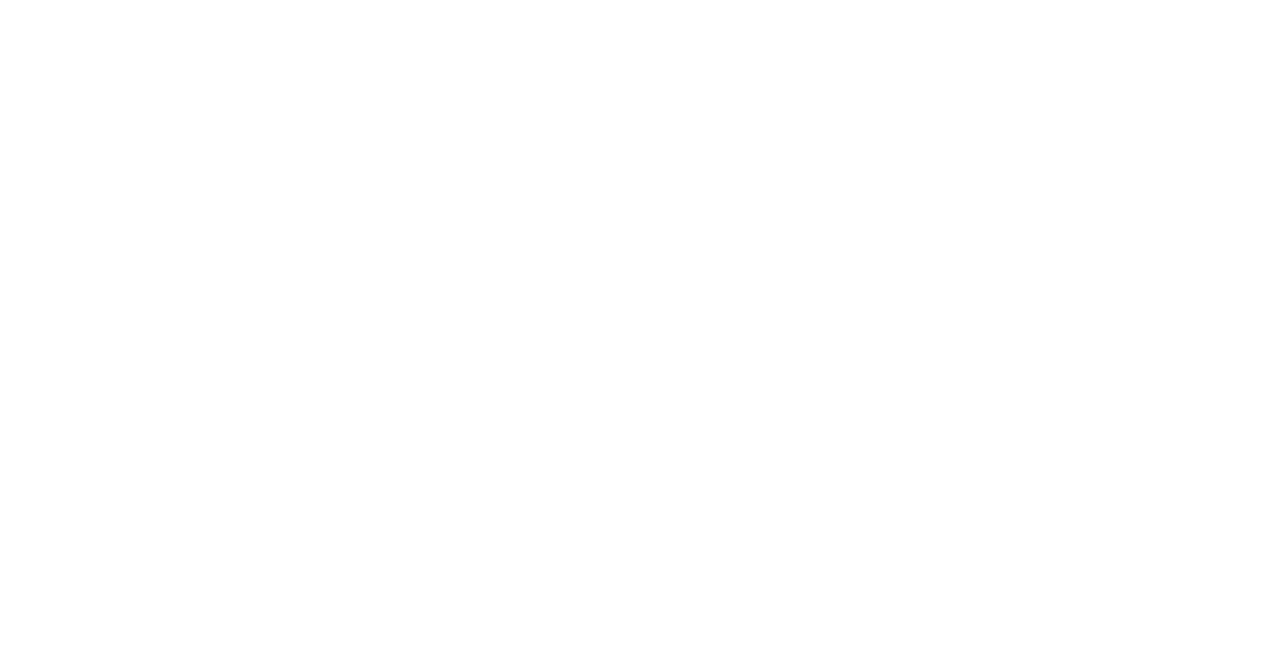
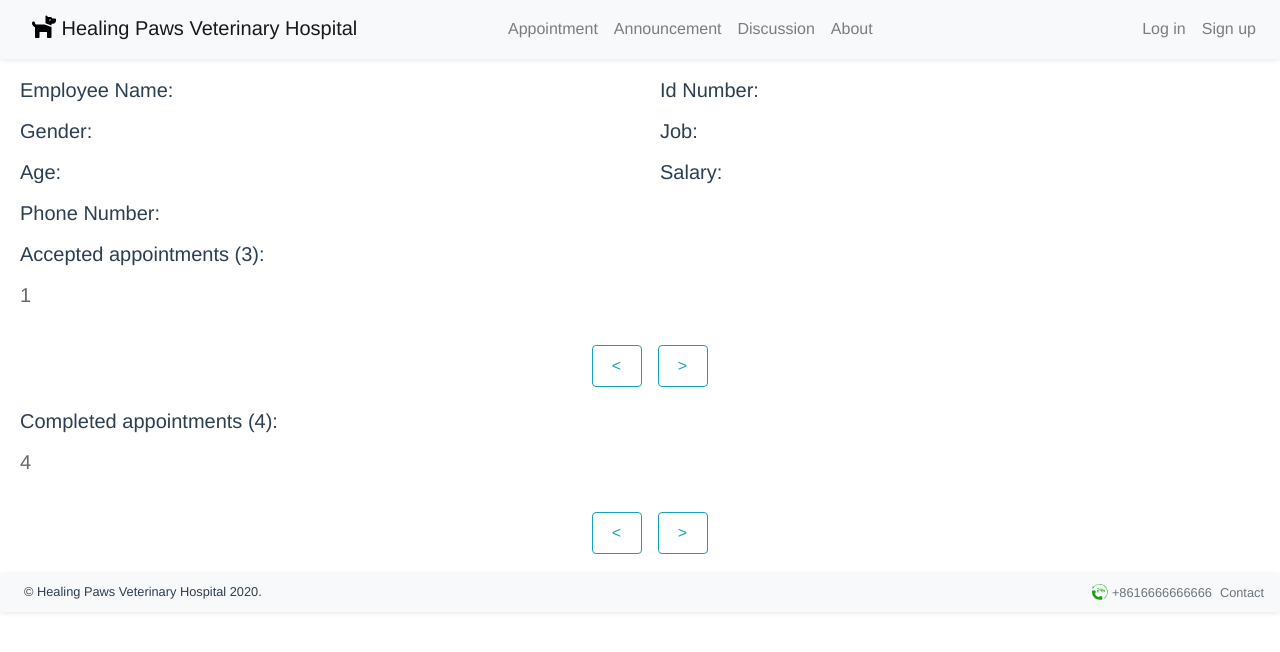
Before and after one commit to rtkCode/COMP3030J, a Vue app in the folder front-end/: page /#/employee/personal in a window 1280 px wide. Shown: the top 652 px of the page. Built offline with nearby package versions, Linux system fonts and the light colour scheme.

Commit message:
employee personal page

```diff
--- a/front-end/src/router/index.js
+++ b/front-end/src/router/index.js
@@ -8,6 +8,7 @@
 import Dashboard from '../views/Dashboard.vue'
 import EmployeeLogIn from '../views/EmployeeLogIn.vue'
 import EmployeeDashboard from '../views/EmployeeDashboard.vue'
+import EmployeePersonal from '../views/EmployeePersonal.vue'
 import axios from 'axios'
 import qs from 'qs';
 import token from '../token.js'
@@ -16,7 +17,7 @@
 axios.defaults.headers.post['Content-Type'] = 'Content-Type:application/x-www-form-urlencoded; charset=UTF-8'
 Vue.prototype.$axios = axios
 Vue.prototype.$qs = qs
-Vue.prototype.$token=token
+Vue.prototype.$token = token
 
 const routes = [
   {
@@ -82,6 +83,11 @@
       requireAuth: true,
       // employee: true
     },
+  },
+  {
+    path: '/employee/personal',
+    name: 'EmployeePersonal',
+    component: EmployeePersonal
   }
 ]
 
@@ -116,10 +122,10 @@
       })
         .then(function (response) {
           if (response.data.code == 200) {
-          if(to.meta.employee){
-            if(_token.isEmployee()=="true") next("/employee/dashboard");
+            if (to.meta.employee) {
+              if (_token.isEmployee() == "true") next("/employee/dashboard");
               else next();
-          }else next();
+            } else next();
           } else {
             next("/");
           }
--- /dev/null
+++ b/front-end/src/views/EmployeePersonal.vue
@@ -0,0 +1,158 @@
+<template>
+  <div>
+    <HeaderIf :hospital="hospital" ref="header"></HeaderIf>
+    <center>
+      <table>
+        <tbody>
+          <tr>
+            <td>Employee Name: {{username}}</td>
+            <td>Id Number: {{id}}</td>
+          </tr>
+          <tr>
+            <td>Gender: {{sex}}</td>
+            <td>Job: {{job}}</td>
+          </tr>
+          <tr>
+            <td>Age: {{age}}</td>
+            <td>Salary: {{salary}}</td>
+          </tr>
+          <tr>
+            <td colspan="2">Phone Number: {{phoneNumber}}</td>
+          </tr>
+          <tr>
+            <td colspan="2">Accepted appointments ({{appointments.length}}):</td>
+          </tr>
+          <tr id="accepted">
+            <td colspan="2">
+              <p>{{appointments[i]}}</p>
+            </td>
+          </tr>
+          <tr>
+            <td colspan="2">
+              <center>
+                <button class="btn btn-outline-info button-c p-2 m-2" @click="previous">&lt;</button>
+                <button class="btn btn-outline-info button-c p-2 m-2" @click="next">&gt;</button>
+              </center>
+            </td>
+          </tr>
+          <tr>
+            <td colspan="2">Completed appointments ({{completed_appointments.length}}):</td>
+          </tr>
+          <tr id="completed">
+            <td colspan="2">
+              <p>{{completed_appointments[n]}}</p>
+            </td>
+          </tr>
+          <tr>
+            <td colspan="2">
+              <center>
+                <button
+                  class="btn btn-outline-info button-c p-2 m-2"
+                  @click="completed_previous"
+                >&lt;</button>
+                <button class="btn btn-outline-info button-c p-2 m-2" @click="completed_next">&gt;</button>
+              </center>
+            </td>
+          </tr>
+        </tbody>
+      </table>
+    </center>
+
+    <Footer :hospital="hospital"></Footer>
+  </div>
+</template>
+
+<script>
+import HeaderIf from "@/components/HeaderIf.vue";
+import Footer from "@/components/Footer.vue";
+
+export default {
+  data() {
+    return {
+      i: 0,
+      n: 0,
+      username: "",
+      id: "",
+      job: "",
+      sex: "",
+      salary: "",
+      age: "",
+      phoneNumber: "",
+      appointments: ["1", "2", "3"],
+      completed_appointments: ["4", "5", "6", "7"]
+    };
+  },
+  components: {
+    HeaderIf,
+    Footer
+  },
+
+  props: {
+    hospital: String
+  },
+  methods: {
+    previous() {
+      let a = this.i;
+      if (a != 0) {
+        a = a - 1;
+        this.i = a;
+      } else {
+        this.i = this.appointments.length - 1;
+      }
+    },
+    next() {
+      let a = this.i;
+      if (a != this.appointments.length - 1) {
+        a = a + 1;
+        this.i = a;
+      } else {
+        this.i = 0;
+      }
+    },
+    completed_previous() {
+      let b = this.n;
+      if (b != 0) {
+        b = b - 1;
+        this.n = b;
+      } else {
+        this.n = this.completed_appointments.length - 1;
+      }
+    },
+    completed_next() {
+      let b = this.n;
+      if (b != this.completed_appointments.length - 1) {
+        b = b + 1;
+        this.n = b;
+      } else {
+        this.n = 0;
+      }
+    }
+  }
+};
+</script>
+<style scoped>
+h3 {
+  margin: 15px;
+}
+table {
+  width: 100%;
+  margin-top: 15px;
+  table-layout: fixed;
+}
+td {
+  text-align: left;
+  font-size: 20px;
+  padding-left: 20px;
+  padding-bottom: 10px;
+}
+button {
+  width: 50px;
+  margin-right: 50px;
+}
+#accepted {
+  color: dimgrey;
+}
+#completed {
+  color: dimgrey;
+}
+</style>
```
Lines whose indentation alone changed are shown as unchanged.
